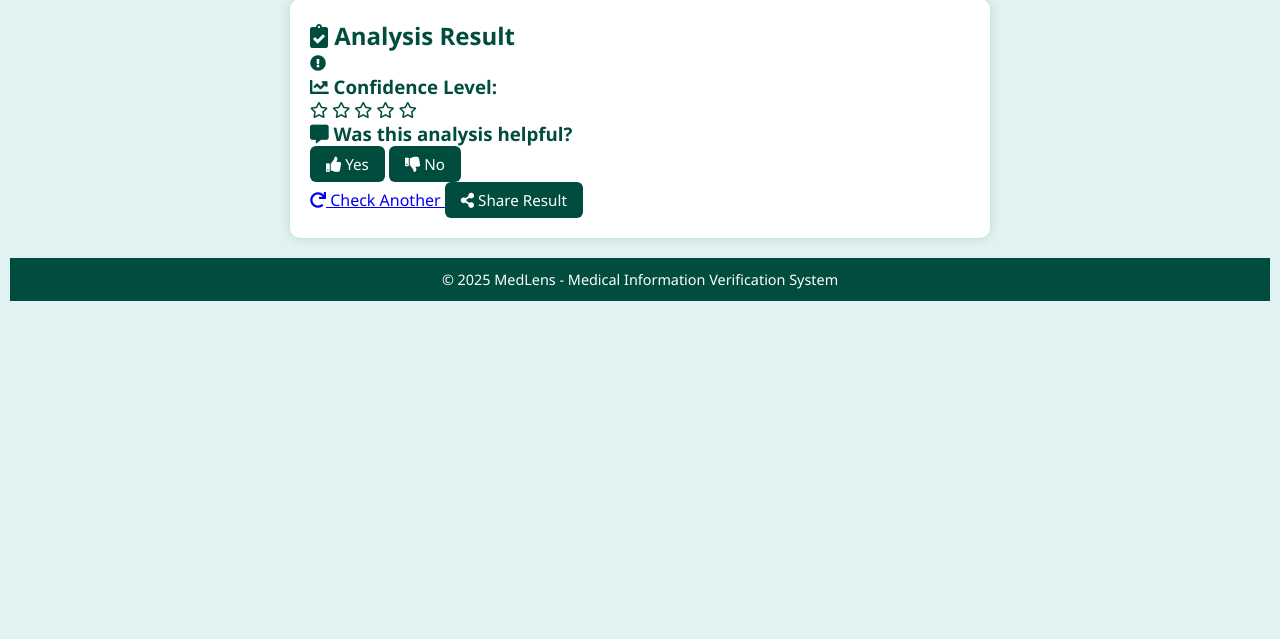
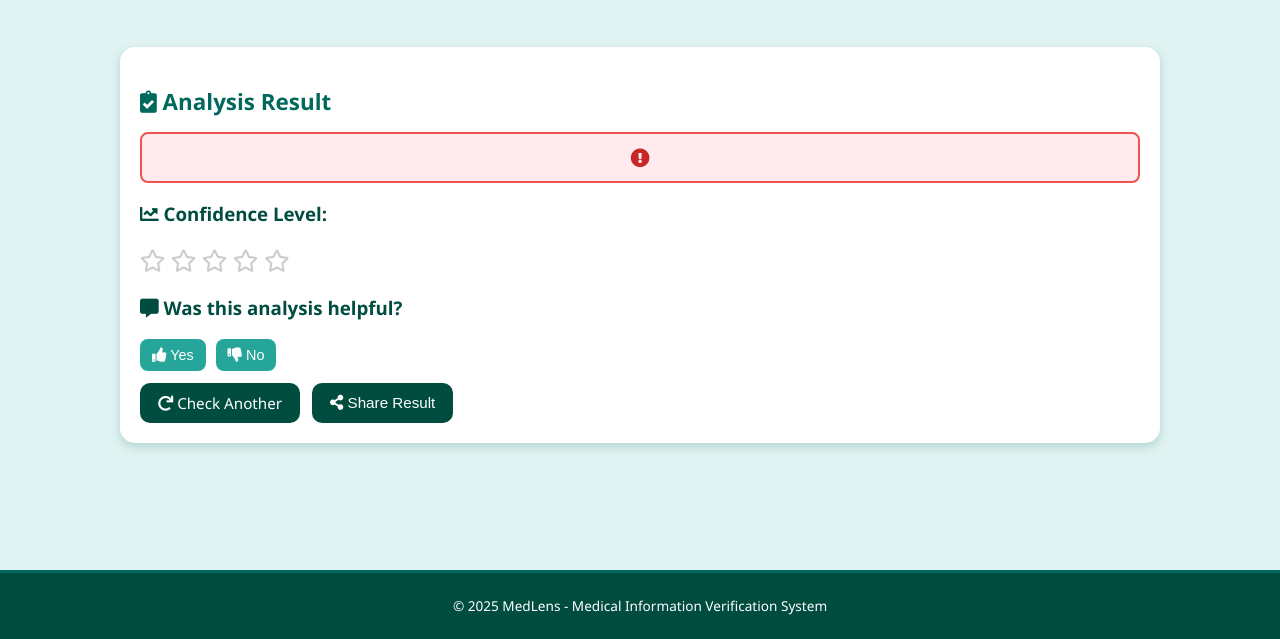
Before and after one commit to Rasheed8880/Innovators, a Flask app: template templates/result.html in a window 1280 px wide. Shown: the part 161-800 px from the top of the page. Run offline with Flask 3, Linux system fonts and the light colour scheme; the template is opened without the code that fills it, so the values that code supplies are empty; parts of the project's set-up code (start-up, migrations or seed data) failed here and were passed over.

Commit message:
Replaced old project files with updated medical misinformation detection project

```diff
--- /dev/null
+++ b/static/result.css
@@ -0,0 +1,161 @@
+html, body {
+    margin: 0;
+    padding: 0;
+    height: 100%;
+    width: 100%;
+    font-family: 'Segoe UI', Tahoma, Geneva, Verdana, sans-serif;
+    background-color: #e0f2f1;
+    color: #004d40;
+  }
+
+  .container {
+    height: 100%;
+    width: 100%;
+    display: flex;
+    flex-direction: column;
+  }
+
+  header {
+    background-color: #00695c;
+    color: white;
+    padding: 10px 20px;
+    display: flex;
+    align-items: center;
+    gap: 12px;
+    border-bottom: 3px solid #004d40;
+  }
+
+  .logo {
+    height: 50px;
+  }
+
+  h1 {
+    font-size: 1.6em;
+    margin: 0;
+  }
+
+  main {
+    flex: 1;
+    padding: 10px 20px;
+    overflow-y: auto;
+    display: flex;
+    align-items: center;
+    justify-content: center;
+  }
+
+  .result-container {
+    background: #fff;
+    padding: 20px;
+    border-radius: 15px;
+    width: 100%;
+    max-width: 1000px;
+    box-shadow: 0 4px 10px rgba(0, 105, 92, 0.2);
+  }
+
+  .result-container h2 {
+    font-size: 1.4em;
+    margin-bottom: 10px;
+    color: #00695c;
+  }
+
+  .status {
+    text-align: center;
+    font-size: 1.2em;
+    padding: 10px;
+    border-radius: 8px;
+    margin: 15px 0;
+  }
+
+  .status.real {
+    background-color: #e8f5e9;
+    color: #2e7d32;
+    border: 2px solid #66bb6a;
+  }
+
+  .status.fake {
+    background-color: #ffebee;
+    color: #c62828;
+    border: 2px solid #ef5350;
+  }
+
+  .confidence, .references, .feedback-section, .actions {
+    margin-top: 12px;
+  }
+
+  .stars {
+    font-size: 1.4em;
+    color: #ffb300;
+  }
+
+  .stars .dim {
+    color: #ccc;
+  }
+
+  .references ul {
+    margin: 0;
+    padding-left: 16px;
+  }
+
+  .references a {
+    color: #00796b;
+    font-weight: bold;
+    text-decoration: none;
+    font-size: 0.95em;
+  }
+
+  .references a:hover {
+    text-decoration: underline;
+  }
+
+  .feedback-buttons {
+    display: flex;
+    gap: 10px;
+  }
+
+  .feedback-btn {
+    padding: 8px 12px;
+    background-color: #26a69a;
+    color: white;
+    border: none;
+    border-radius: 8px;
+    font-size: 0.9em;
+    cursor: pointer;
+  }
+
+  .feedback-btn:hover {
+    background-color: #00796b;
+  }
+
+  .feedback-btn.active {
+    background-color: #004d40;
+  }
+
+  .actions {
+    display: flex;
+    gap: 12px;
+    flex-wrap: wrap;
+  }
+
+  .button {
+    padding: 10px 18px;
+    background-color: #004d40;
+    color: white;
+    border: none;
+    border-radius: 10px;
+    text-decoration: none;
+    font-size: 0.95em;
+    cursor: pointer;
+  }
+
+  .button:hover {
+    background-color: #00695c;
+  }
+
+  footer {
+    background-color: #004d40;
+    color: white;
+    text-align: center;
+    padding: 10px;
+    font-size: 0.85em;
+    border-top: 3px solid #00695c;
+  }
--- a/static/style.css
+++ b/static/style.css
@@ -57,12 +70,14 @@
   background-color: #ffffff;
   padding: 20px;
   border-radius: 10px;
-  box-shadow: 0 0 10px rgba(0, 121, 107, 0.2);
+  box-shadow: 0 4px 12px rgba(0, 121, 107, 0.3);
+  animation: slideUp 0.8s ease-in-out;
 }
 
 /* Form */
 .form-group {
   margin-bottom: 18px;
+  animation: slideUp 0.6s ease-in-out;
 }
 
 label {
@@ -97,24 +119,27 @@
 }
 
 button {
-  padding: 8px 16px;
+  padding: 10px 18px;
   border: none;
   background-color: #004d40;
   color: white;
-  font-size: 0.95rem;
+  font-size: 1rem;
   border-radius: 6px;
   cursor: pointer;
-  transition: background-color 0.3s ease;
+  transition: all 0.3s ease;
+  box-shadow: 0 4px 8px rgba(0, 121, 107, 0.3);
 }
 
 button:hover {
   background-color: #00796b;
+  transform: scale(1.03);
 }
 
 /* Image Preview */
 .image-preview-container {
   margin-top: 10px;
   text-align: center;
+  animation: slideUp 0.6s ease-in-out;
 }
 
 .image-preview {
--- a/templates/result.html
+++ b/templates/result.html
@@ -4,13 +4,13 @@
   <meta charset="UTF-8">
   <meta name="viewport" content="width=device-width, initial-scale=1.0">
   <title>Result - MedLens</title>
-  <link rel="stylesheet" href="/static/style.css">
+  <link rel="stylesheet" href="/static/result.css">
   <link rel="stylesheet" href="https://cdnjs.cloudflare.com/ajax/libs/font-awesome/5.15.4/css/all.min.css">
 </head>
 <body>
   <div class="container">
     <header>
-      <h1><img src="https://cdn-icons-png.flaticon.com/512/3774/3774299.png" alt="Logo" class="logo"> MedLens</h1>
+      <h1><img src="\static\logo.jpg" alt="Logo" class="logo"></h1>
     </header>
 
     <main>
```
Also changed, not shown: other parts of static/style.css (+45 -15 lines).
